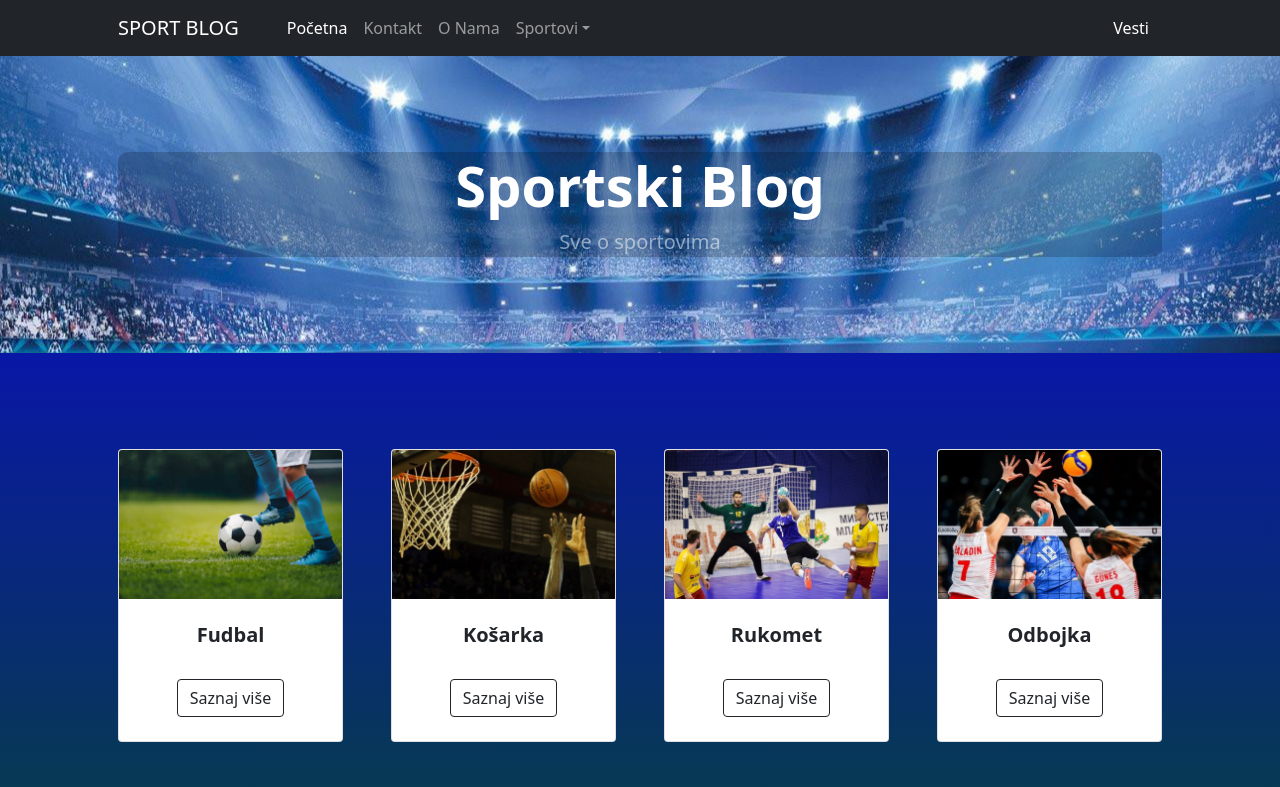
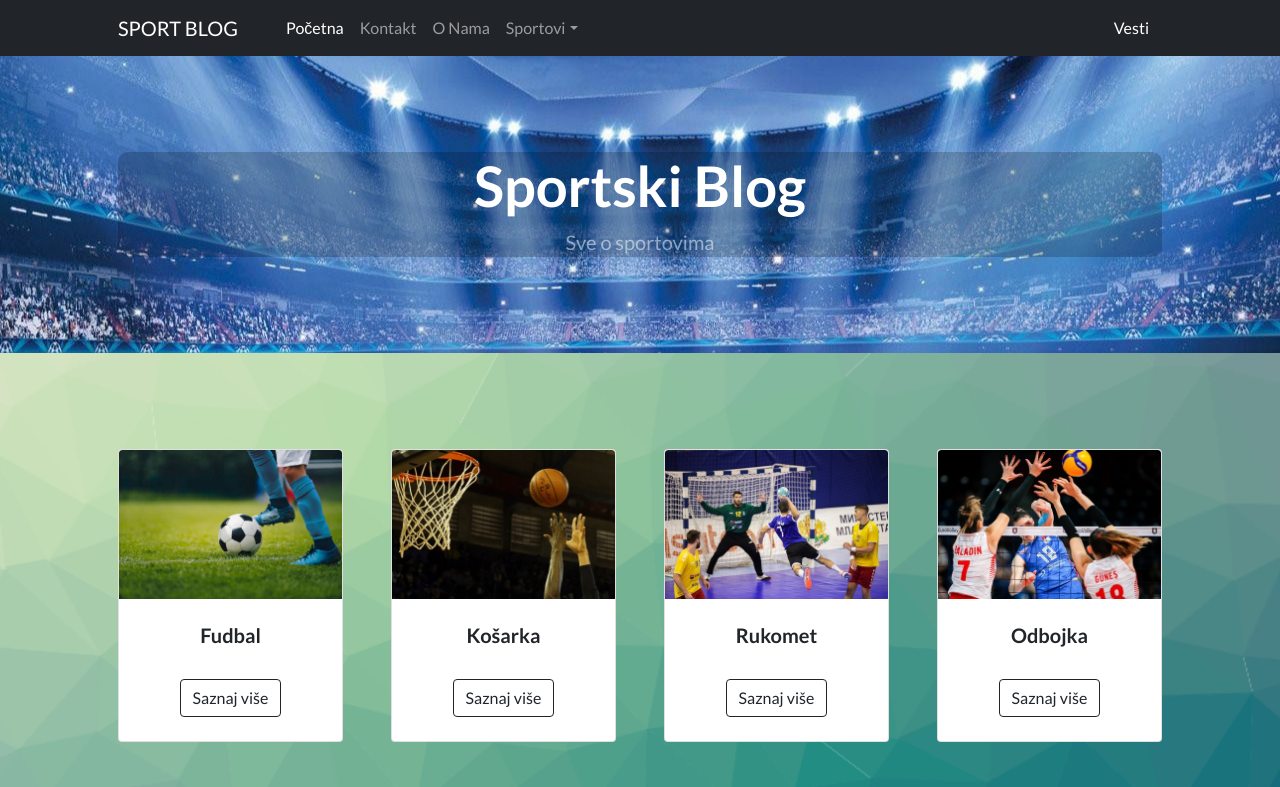
Before and after one commit to icedemon72/tomovic_bootstrap, a plain HTML site: page index.html in a window 1280 px wide. Shown: the top 787 px of the page. Drawn offline with Linux system fonts and the light colour scheme.

Commit message:
Fixed background

```diff
--- a/css/contact.css
+++ b/css/contact.css
@@ -1,5 +1,6 @@
 body {
-  background-color: #212529;
+  background-image: url(./../assets/images/cool-background.png);
+  background-size: cover;
 }
 
 .contact_container {
@@ -8,8 +9,8 @@ body {
 }
 
 .contact_card {
-  background-color: #e7e7e7;
-
+  background-color: #212529;
+  color: #ffffff;
 }
 
 .contact_btn {
--- a/css/style.css
+++ b/css/style.css
@@ -1,3 +1,9 @@
+@import url('https://fonts.googleapis.com/css2?family=Lato:wght@400;700&display=swap');
+
+body {
+  font-family: 'Lato', sans-serif;
+}
+
 .button-class:hover {
   background-color: #fff;
 }
@@ -21,9 +27,25 @@
   border-radius: 10px;
 }
 
+.card {
+  overflow: hidden;
+}
+
+.card-img-top {
+  transition: 0.3s ease;
+}
+
+.card-img-top:hover {
+  transform: scale(1.1);
+  filter: blur(0.3rem);
+}
+
 .contents {
-  background: rgb(5,88,9);
-  background: linear-gradient(0deg, rgba(5,88,9,1) 0%, rgba(9,23,166,1) 100%, rgba(173,173,173,1) 100%);}
+  /* background: rgb(5,88,9);
+  background: linear-gradient(0deg, rgba(5,88,9,1) 0%, rgba(9,23,166,1) 100%, rgba(173,173,173,1) 100%); */
+  background-image: url(./../assets/images/cool-background.png);
+  background-size: cover;
+}
 
 .footer-home {
   background-image: url(./../assets/images/wallpaper_home.jpg);
--- a/index.html
+++ b/index.html
@@ -38,7 +38,7 @@
                         </li>
                     </ul>
                     <form class="d-flex">
-                        <button class="btn btn-outline-dark button-class" type="submit">
+                        <button class="btn btn-outline-dark button-class">
                             <a class="button-link" href="https://sportske.net/" target="_blank">Vesti</a>
                         </button>
                     </form>
@@ -47,7 +47,7 @@
         </nav>
         <!-- Header-->
         <header class="bg-dark py-5 header-home">
-            <div class="container px-4 px-lg-5 my-5">
+            <div class="container px-4 px-lg-5 my-5 background-filter">
                 <div class="header-home-text text-center text-white">
                     <h1 class="display-4 fw-bolder">Sportski Blog</h1>
                     <p class="lead fw-normal text-white-50 mb-0">Sve o sportovima</p>
```
Also changed, not shown: kontakt.html (+2 -2 lines), assets/images/cool-background.png (added).
